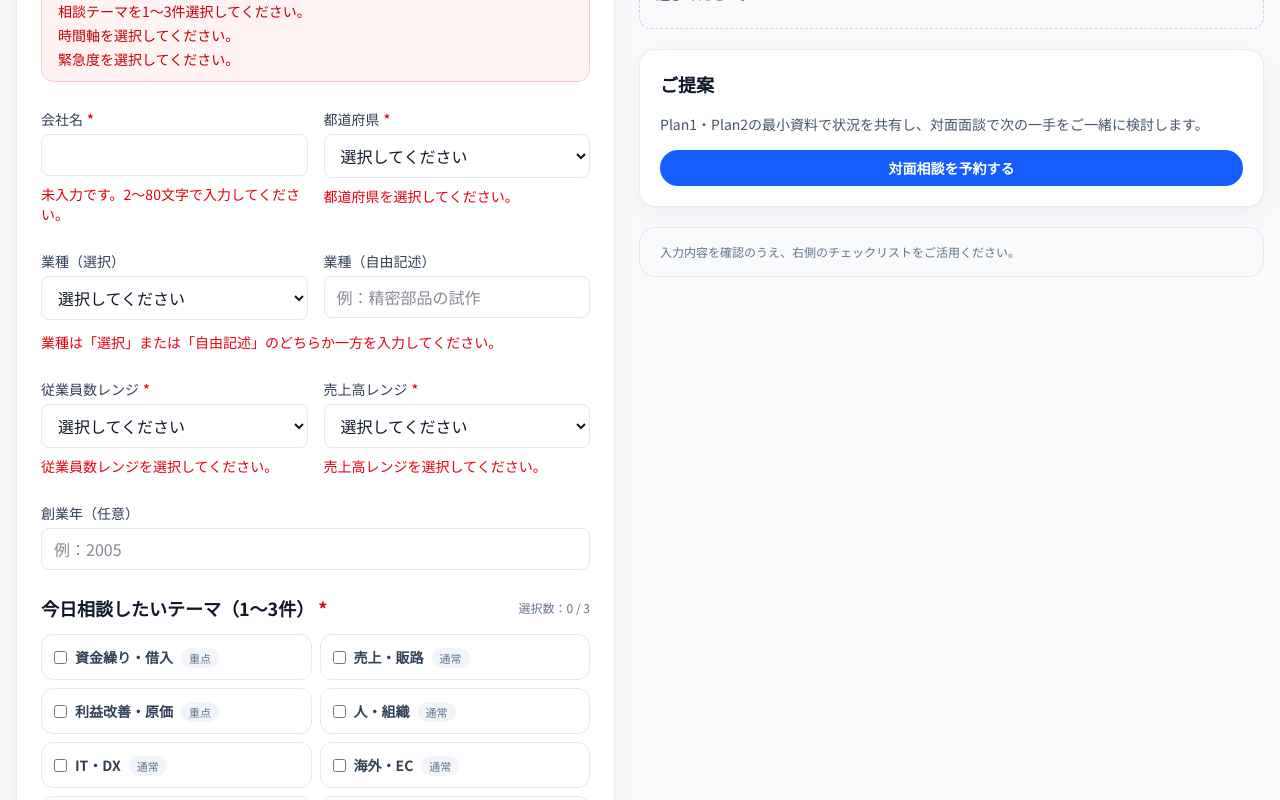
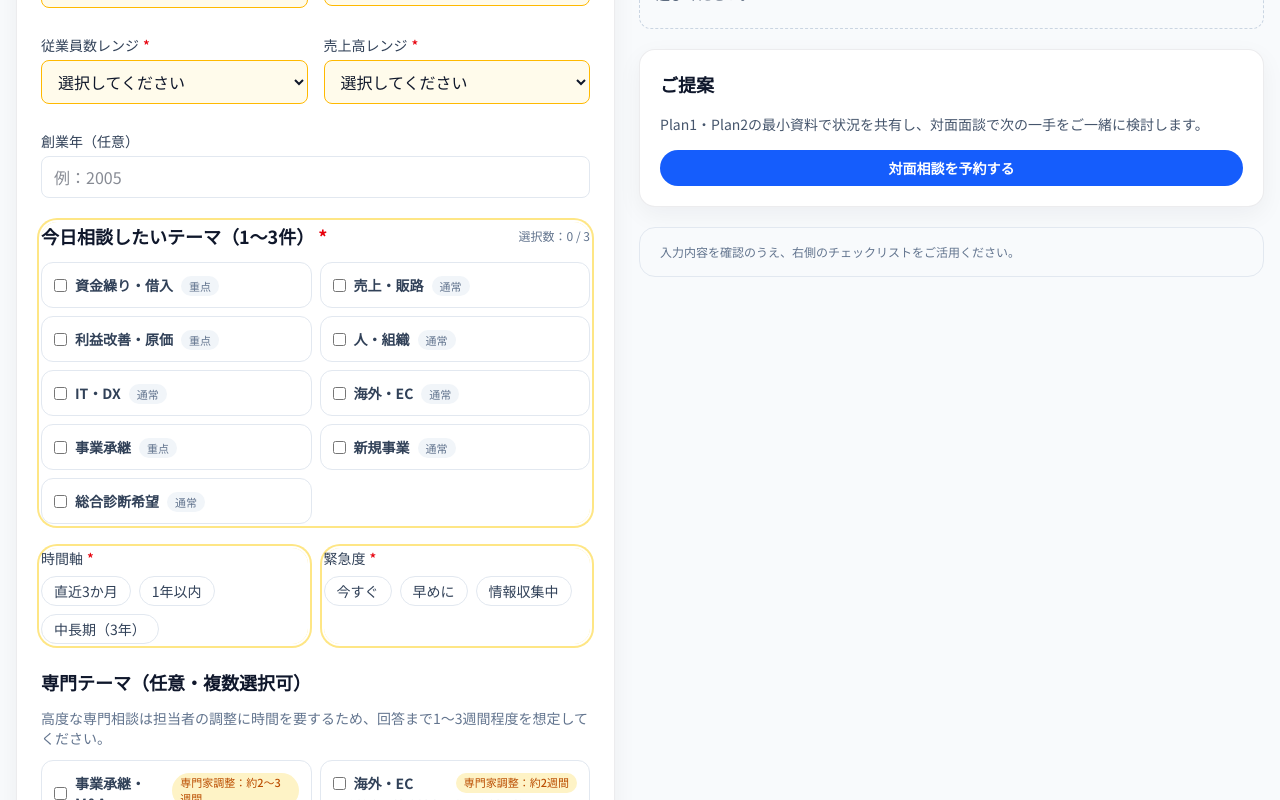
Before and after one commit to yochanchan/yorozu, a Next.js app: page /yorozu-demo/input in a window 1280 px wide. Shown: the part 680-1480 px from the top of the page. Built offline with nearby package versions, Linux system fonts and the light colour scheme.

Commit message:
Soften validation cues for Plan0 form

```diff
--- a/src/app/yorozu-demo/components/Header.tsx
+++ b/src/app/yorozu-demo/components/Header.tsx
@@ -6,10 +6,10 @@ import clsx from "clsx";
 
 const navItems = [
   { href: "/yorozu-demo", label: "デモ概要" },
+  { href: "/yorozu-demo/input", label: "相談インプット" },
   { href: "/yorozu-demo/branch", label: "拠点画面" },
   { href: "/yorozu-demo/hq", label: "全国本部" },
   { href: "/yorozu-demo/stories", label: "成功事例" },
-  { href: "/yorozu-demo/input", label: "相談インプット" },
 ];
 
 export const Header = () => {
--- a/src/app/yorozu-demo/input/components/DynamicPanel.tsx
+++ b/src/app/yorozu-demo/input/components/DynamicPanel.tsx
@@ -219,10 +219,14 @@ const Plan4Card = ({ plan0 }: { plan0: Plan0State }) => {
         <p className="text-sm text-slate-600">
           専門的な論点について、初回面談までに把握したいポイントを共有します。
         </p>
+        <p className="text-xs text-amber-700">
+          ※専門家アサインに時間を要するため、回答まで1〜3週間前後を目安にご調整ください。
+        </p>
         <ul className="space-y-2 text-sm text-slate-700">
           {selected.map((item) => (
             <li key={item.id} className="rounded-lg border border-slate-200 px-3 py-2">
               <p className="font-semibold text-slate-900">{item.label}</p>
+              <p className="text-[11px] font-medium text-amber-700">{item.waitEstimate}</p>
               <p className="text-xs text-slate-500">{item.description}</p>
             </li>
           ))}
--- a/src/app/yorozu-demo/input/components/Plan0Form.tsx
+++ b/src/app/yorozu-demo/input/components/Plan0Form.tsx
@@ -10,26 +10,32 @@ import {
   urgencyOptions,
 } from "../constants";
 import { Plan0Draft } from "../hooks";
-import { ErrorSummaryItem } from "../hooks";
-import { ValidationErrors } from "../types";
+import {
+  EmployeesRange,
+  RevenueRange,
+  SpecializedThemeId,
+  ThemeId,
+  TimeHorizon,
+  Urgency,
+  ValidationErrors,
+} from "../types";
 
 type Plan0FormProps = {
   draft: Plan0Draft;
   industries: string[];
   errors: ValidationErrors;
-  errorSummary: ErrorSummaryItem[];
   onCompanyNameChange: (value: string) => void;
   onPrefectureChange: (value: string) => void;
   onIndustrySelectChange: (value: string) => void;
   onIndustryFreeChange: (value: string) => void;
-  onEmployeesRangeChange: (value: string) => void;
-  onRevenueRangeChange: (value: string) => void;
+  onEmployeesRangeChange: (value: EmployeesRange) => void;
+  onRevenueRangeChange: (value: RevenueRange) => void;
   onFoundedYearChange: (value: string) => void;
-  onTimeHorizonChange: (value: string) => void;
-  onUrgencyChange: (value: string) => void;
-  onToggleTheme: (themeId: string) => void;
-  onToggleSpecializedTheme: (id: string) => void;
-  isThemeDisabled: (themeId: string) => boolean;
+  onTimeHorizonChange: (value: TimeHorizon) => void;
+  onUrgencyChange: (value: Urgency) => void;
+  onToggleTheme: (themeId: ThemeId) => void;
+  onToggleSpecializedTheme: (id: SpecializedThemeId) => void;
+  isThemeDisabled: (themeId: ThemeId) => boolean;
   notifyThemeLimit: () => void;
 };
 
@@ -47,7 +53,6 @@ export const Plan0Form = ({
   draft,
   industries,
   errors,
-  errorSummary,
   onCompanyNameChange,
   onPrefectureChange,
   onIndustrySelectChange,
@@ -75,27 +80,6 @@ export const Plan0Form = ({
       </p>
     </header>
 
-    {errorSummary.length > 0 && (
-      <div
-        role="alert"
-        className="rounded-xl border border-red-200 bg-red-50 px-4 py-3 text-sm text-red-700"
-      >
-        <p className="font-semibold">入力内容をご確認ください。</p>
-        <ul className="mt-2 space-y-1">
-          {errorSummary.map((item) => (
-            <li key={item.id}>
-              <a
-                href={`#${item.id}`}
-                className="underline-offset-2 hover:underline"
-              >
-                {item.message}
-              </a>
-            </li>
-          ))}
-        </ul>
-      </div>
-    )}
-
     <div className="grid gap-4 md:grid-cols-2">
       <div className="space-y-2" id="companyName">
         <label className="text-sm font-medium text-slate-700" htmlFor="companyNameInput">
@@ -104,17 +88,15 @@ export const Plan0Form = ({
         <input
           id="companyNameInput"
           type="text"
-          className="mt-1 w-full rounded-lg border border-slate-200 px-3 py-2 text-base focus:border-blue-600 focus:outline-none focus:ring-2 focus:ring-blue-100"
+          className={`mt-1 w-full rounded-lg border px-3 py-2 text-base focus:outline-none focus:ring-2 ${
+            errors.companyName
+              ? "border-amber-400 bg-amber-50 focus:border-amber-500 focus:ring-amber-100"
+              : "border-slate-200 bg-white focus:border-blue-600 focus:ring-blue-100"
+          }`}
           value={draft.companyName}
           onChange={(event) => onCompanyNameChange(event.target.value)}
           aria-invalid={Boolean(errors.companyName)}
-          aria-describedby={errors.companyName ? "companyName-error" : undefined}
         />
-        {errors.companyName && (
-          <p id="companyName-error" className="text-sm text-red-600">
-            {errors.companyName}
-          </p>
-        )}
       </div>
       <div className="space-y-2" id="prefecture">
         <label className="text-sm font-medium text-slate-700" htmlFor="prefectureSelect">
@@ -122,11 +104,14 @@ export const Plan0Form = ({
         </label>
         <select
           id="prefectureSelect"
-          className="mt-1 w-full rounded-lg border border-slate-200 px-3 py-2 text-base focus:border-blue-600 focus:outline-none focus:ring-2 focus:ring-blue-100"
+          className={`mt-1 w-full rounded-lg border px-3 py-2 text-base focus:outline-none focus:ring-2 ${
+            errors.prefecture
+              ? "border-amber-400 bg-amber-50 focus:border-amber-500 focus:ring-amber-100"
+              : "border-slate-200 bg-white focus:border-blue-600 focus:ring-blue-100"
+          }`}
           value={draft.prefecture}
           onChange={(event) => onPrefectureChange(event.target.value)}
           aria-invalid={Boolean(errors.prefecture)}
-          aria-describedby={errors.prefecture ? "prefecture-error" : undefined}
         >
           <option value="">選択してください</option>
           {prefectureOptions.map((pref) => (
@@ -135,11 +120,6 @@ export const Plan0Form = ({
             </option>
           ))}
         </select>
-        {errors.prefecture && (
-          <p id="prefecture-error" className="text-sm text-red-600">
-            {errors.prefecture}
-          </p>
-        )}
       </div>
     </div>
 
@@ -151,7 +131,11 @@ export const Plan0Form = ({
           </label>
           <select
             id="industrySelect"
-            className="mt-1 w-full rounded-lg border border-slate-200 px-3 py-2 text-base focus:border-blue-600 focus:outline-none focus:ring-2 focus:ring-blue-100"
+            className={`mt-1 w-full rounded-lg border px-3 py-2 text-base focus:outline-none focus:ring-2 ${
+              errors.industryGroup
+                ? "border-amber-400 bg-amber-50 focus:border-amber-500 focus:ring-amber-100"
+                : "border-slate-200 bg-white focus:border-blue-600 focus:ring-blue-100"
+            }`}
             value={draft.industrySelect}
             onChange={(event) => onIndustrySelectChange(event.target.value)}
             aria-invalid={Boolean(errors.industryGroup)}
@@ -171,7 +155,11 @@ export const Plan0Form = ({
           <input
             id="industryFree"
             type="text"
-            className="mt-1 w-full rounded-lg border border-slate-200 px-3 py-2 text-base focus:border-blue-600 focus:outline-none focus:ring-2 focus:ring-blue-100"
+            className={`mt-1 w-full rounded-lg border px-3 py-2 text-base focus:outline-none focus:ring-2 ${
+              errors.industryGroup
+                ? "border-amber-400 bg-amber-50 focus:border-amber-500 focus:ring-amber-100"
+                : "border-slate-200 bg-white focus:border-blue-600 focus:ring-blue-100"
+            }`}
             value={draft.industryFree}
             onChange={(event) => onIndustryFreeChange(event.target.value)}
             placeholder="例：精密部品の試作"
@@ -179,9 +167,6 @@ export const Plan0Form = ({
           />
         </div>
       </div>
-      {errors.industryGroup && (
-        <p className="text-sm text-red-600">{errors.industryGroup}</p>
-      )}
     </div>
 
     <div className="grid gap-4 md:grid-cols-2">
@@ -191,11 +176,16 @@ export const Plan0Form = ({
         </label>
         <select
           id="employeesRangeSelect"
-          className="mt-1 w-full rounded-lg border border-slate-200 px-3 py-2 text-base focus:border-blue-600 focus:outline-none focus:ring-2 focus:ring-blue-100"
+          className={`mt-1 w-full rounded-lg border px-3 py-2 text-base focus:outline-none focus:ring-2 ${
+            errors.employeesRange
+              ? "border-amber-400 bg-amber-50 focus:border-amber-500 focus:ring-amber-100"
+              : "border-slate-200 bg-white focus:border-blue-600 focus:ring-blue-100"
+          }`}
           value={draft.employeesRange}
-          onChange={(event) => onEmployeesRangeChange(event.target.value)}
+          onChange={(event) =>
+            onEmployeesRangeChange(event.target.value as EmployeesRange)
+          }
           aria-invalid={Boolean(errors.employeesRange)}
-          aria-describedby={errors.employeesRange ? "employeesRange-error" : undefined}
         >
           <option value="">選択してください</option>
           {employeesRangeOptions.map((option) => (
@@ -204,11 +194,6 @@ export const Plan0Form = ({
             </option>
           ))}
         </select>
-        {errors.employeesRange && (
-          <p id="employeesRange-error" className="text-sm text-red-600">
-            {errors.employeesRange}
-          </p>
-        )}
       </div>
       <div className="space-y-2" id="revenueRange">
         <label className="text-sm font-medium text-slate-700" htmlFor="revenueRangeSelect">
@@ -216,11 +201,16 @@ export const Plan0Form = ({
         </label>
         <select
           id="revenueRangeSelect"
-          className="mt-1 w-full rounded-lg border border-slate-200 px-3 py-2 text-base focus:border-blue-600 focus:outline-none focus:ring-2 focus:ring-blue-100"
+          className={`mt-1 w-full rounded-lg border px-3 py-2 text-base focus:outline-none focus:ring-2 ${
+            errors.revenueRange
+              ? "border-amber-400 bg-amber-50 focus:border-amber-500 focus:ring-amber-100"
+              : "border-slate-200 bg-white focus:border-blue-600 focus:ring-blue-100"
+          }`}
           value={draft.revenueRange}
-          onChange={(event) => onRevenueRangeChange(event.target.value)}
+          onChange={(event) =>
+            onRevenueRangeChange(event.target.value as RevenueRange)
+          }
           aria-invalid={Boolean(errors.revenueRange)}
-          aria-describedby={errors.revenueRange ? "revenueRange-error" : undefined}
         >
           <option value="">選択してください</option>
           {revenueRangeOptions.map((option) => (
@@ -229,11 +219,6 @@ export const Plan0Form = ({
             </option>
           ))}
         </select>
-        {errors.revenueRange && (
-          <p id="revenueRange-error" className="text-sm text-red-600">
-            {errors.revenueRange}
-          </p>
-        )}
       </div>
     </div>
 
@@ -247,21 +232,24 @@ export const Plan0Form = ({
         inputMode="numeric"
         pattern="[0-9]*"
         maxLength={4}
-        className="mt-1 w-full rounded-lg border border-slate-200 px-3 py-2 text-base focus:border-blue-600 focus:outline-none focus:ring-2 focus:ring-blue-100"
+        className={`mt-1 w-full rounded-lg border px-3 py-2 text-base focus:outline-none focus:ring-2 ${
+          errors.foundedYear
+            ? "border-amber-400 bg-amber-50 focus:border-amber-500 focus:ring-amber-100"
+            : "border-slate-200 bg-white focus:border-blue-600 focus:ring-blue-100"
+        }`}
         value={draft.foundedYear}
         onChange={(event) => onFoundedYearChange(event.target.value)}
         placeholder="例：2005"
         aria-invalid={Boolean(errors.foundedYear)}
-        aria-describedby={errors.foundedYear ? "foundedYear-error" : undefined}
       />
-      {errors.foundedYear && (
-        <p id="foundedYear-error" className="text-sm text-red-600">
-          {errors.foundedYear}
-        </p>
-      )}
     </div>
 
-    <div className="space-y-3" id="themes">
+    <div
+      className={`space-y-3 ${
+        errors.themes ? "rounded-2xl ring-2 ring-amber-200 ring-offset-2 ring-offset-white" : ""
+      }`}
+      id="themes"
+    >
       <div className="flex items-center justify-between">
         <h3 className="text-lg font-semibold text-slate-900">
           今日相談したいテーマ（1〜3件）<RequiredMark />
@@ -306,13 +294,17 @@ export const Plan0Form = ({
           );
         })}
       </div>
-      {errors.themes && (
-        <p className="text-sm text-red-600">{errors.themes}</p>
-      )}
     </div>
 
     <div className="grid gap-4 md:grid-cols-2">
-      <div className="space-y-2" id="timeHorizon">
+      <div
+        className={`space-y-2 ${
+          errors.timeHorizon
+            ? "rounded-2xl ring-2 ring-amber-200 ring-offset-2 ring-offset-white"
+            : ""
+        }`}
+        id="timeHorizon"
+      >
         <p className="text-sm font-medium text-slate-700">
           時間軸<RequiredMark />
         </p>
@@ -333,18 +325,24 @@ export const Plan0Form = ({
                   name="timeHorizon"
                   className="hidden"
                   checked={checked}
-                  onChange={() => onTimeHorizonChange(option.value)}
+                  onChange={() =>
+                    onTimeHorizonChange(option.value as TimeHorizon)
+                  }
                 />
                 {option.label}
               </label>
             );
           })}
         </div>
-        {errors.timeHorizon && (
-          <p className="text-sm text-red-600">{errors.timeHorizon}</p>
-        )}
       </div>
-      <div className="space-y-2" id="urgency">
+      <div
+        className={`space-y-2 ${
+          errors.urgency
+            ? "rounded-2xl ring-2 ring-amber-200 ring-offset-2 ring-offset-white"
+            : ""
+        }`}
+        id="urgency"
+      >
         <p className="text-sm font-medium text-slate-700">
           緊急度<RequiredMark />
         </p>
@@ -365,16 +363,13 @@ export const Plan0Form = ({
                   name="urgency"
                   className="hidden"
                   checked={checked}
-                  onChange={() => onUrgencyChange(option.value)}
+                  onChange={() => onUrgencyChange(option.value as Urgency)}
                 />
                 {option.label}
               </label>
             );
           })}
         </div>
-        {errors.urgency && (
-          <p className="text-sm text-red-600">{errors.urgency}</p>
-        )}
       </div>
     </div>
 
@@ -382,6 +377,9 @@ export const Plan0Form = ({
       <h3 className="text-lg font-semibold text-slate-900">
         専門テーマ（任意・複数選択可）
       </h3>
+      <p className="text-sm text-slate-500">
+        高度な専門相談は担当者の調整に時間を要するため、回答まで1〜3週間程度を想定してください。
+      </p>
       <div className="grid gap-2 sm:grid-cols-2">
         {specializedThemeDefinitions.map((item) => {
           const checked = draft.specializedThemes.includes(item.id);
@@ -394,6 +392,7 @@ export const Plan0Form = ({
                   : "border-slate-200 bg-white text-slate-700"
               }`}
             >
+              <span className="flex items-start justify-between gap-2">
                 <span className="flex items-center gap-2">
                   <input
                     type="checkbox"
@@ -401,6 +400,10 @@ export const Plan0Form = ({
                     onChange={() => onToggleSpecializedTheme(item.id)}
                   />
                   <span className="font-semibold">{item.label}</span>
+                </span>
+                <span className="inline-flex items-center rounded-full bg-amber-100 px-2 py-0.5 text-[11px] font-medium text-amber-700">
+                  {item.waitEstimate}
+                </span>
               </span>
               <span className="text-xs text-slate-500">{item.description}</span>
             </label>
--- a/src/app/yorozu-demo/input/constants.ts
+++ b/src/app/yorozu-demo/input/constants.ts
@@ -188,21 +188,25 @@ export const specializedThemes: SpecializedThemeDefinition[] = [
     id: "successionMa",
     label: "事業承継・M&A",
     description: "後継者候補の整理やM&Aの初期的な検討内容を共有します",
+    waitEstimate: "専門家調整：約2〜3週間",
   },
   {
     id: "globalExpansion",
     label: "海外・EC",
     description: "販路拡大や越境対応の準備資料を整えます",
+    waitEstimate: "専門家調整：約2週間",
   },
   {
     id: "subsidy",
     label: "補助金",
     description: "対象事業・スケジュールの整理と必要資料を確認します",
+    waitEstimate: "専門家調整：約1〜2週間",
   },
   {
     id: "itRefresh",
     label: "IT刷新",
     description: "現行システムと改善希望点の棚卸しを進めます",
+    waitEstimate: "専門家調整：約1〜1.5週間",
   },
 ];
 
--- a/src/app/yorozu-demo/input/page.tsx
+++ b/src/app/yorozu-demo/input/page.tsx
@@ -27,7 +27,6 @@ const InputDemoPage = () => {
     derived,
     checklist,
     errors,
-    errorSummary,
     snackbar,
     liveMessage,
     industries,
@@ -85,7 +84,6 @@ const InputDemoPage = () => {
             draft={draft}
             industries={industries}
             errors={errors}
-            errorSummary={errorSummary}
             onCompanyNameChange={updateCompanyName}
             onPrefectureChange={updatePrefecture}
             onIndustrySelectChange={updateIndustrySelect}
@@ -126,7 +124,6 @@ const InputDemoPage = () => {
                   draft={draft}
                   industries={industries}
                   errors={errors}
-                  errorSummary={errorSummary}
                   onCompanyNameChange={updateCompanyName}
                   onPrefectureChange={updatePrefecture}
                   onIndustrySelectChange={updateIndustrySelect}
--- a/src/app/yorozu-demo/input/types.ts
+++ b/src/app/yorozu-demo/input/types.ts
@@ -34,6 +34,7 @@ export type SpecializedThemeDefinition = {
   id: SpecializedThemeId;
   label: string;
   description: string;
+  waitEstimate: string;
 };
 
 export type EmployeesRange = "0-10" | "11-50" | "51-300" | "300+" | "";
```
Also changed, not shown: src/app/yorozu-demo/input/hooks.ts (+9 -11 lines). Lines whose indentation alone changed are shown as unchanged.
